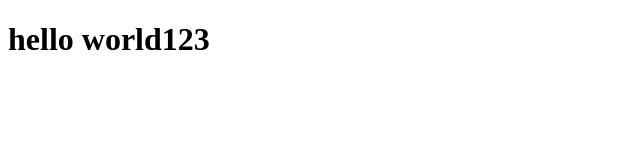
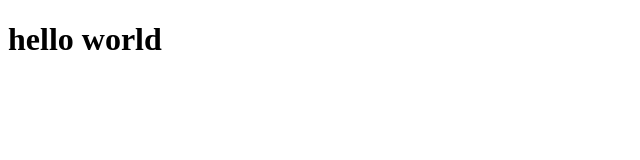
Before and after one commit to Niko932205/myProject, a plain HTML site: page index.html in a window 1280 px wide. Shown: the full height of the page, 0-640 px from the left. Drawn offline with Linux system fonts and the light colour scheme.

Commit message:
remove num

```diff
--- a/index.html
+++ b/index.html
@@ -7,6 +7,6 @@
   <title>Document</title>
 </head>
 <body>
-    <h1>hello world123</h1>
+    <h1>hello world</h1>
 </body>
 </html>
```
